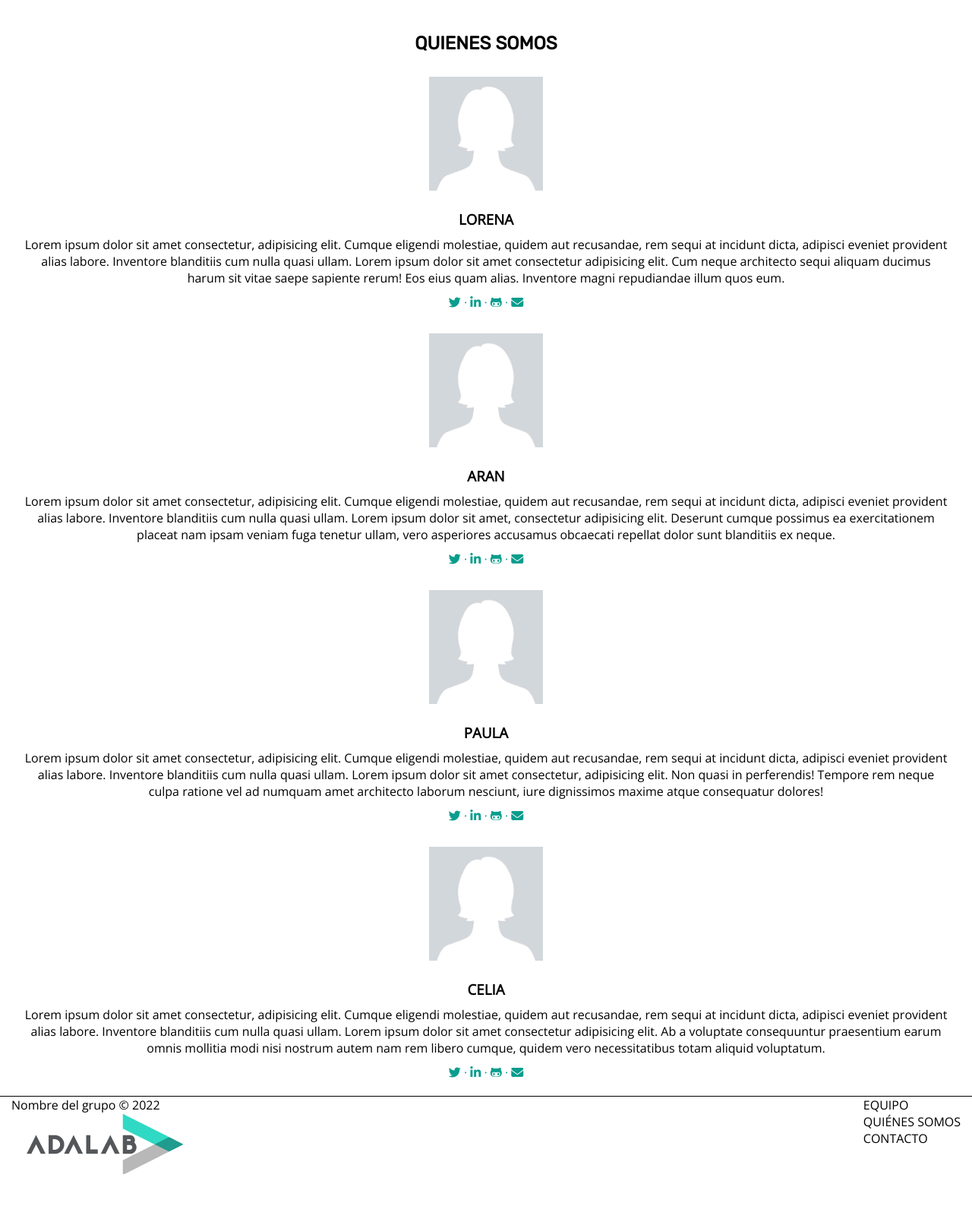
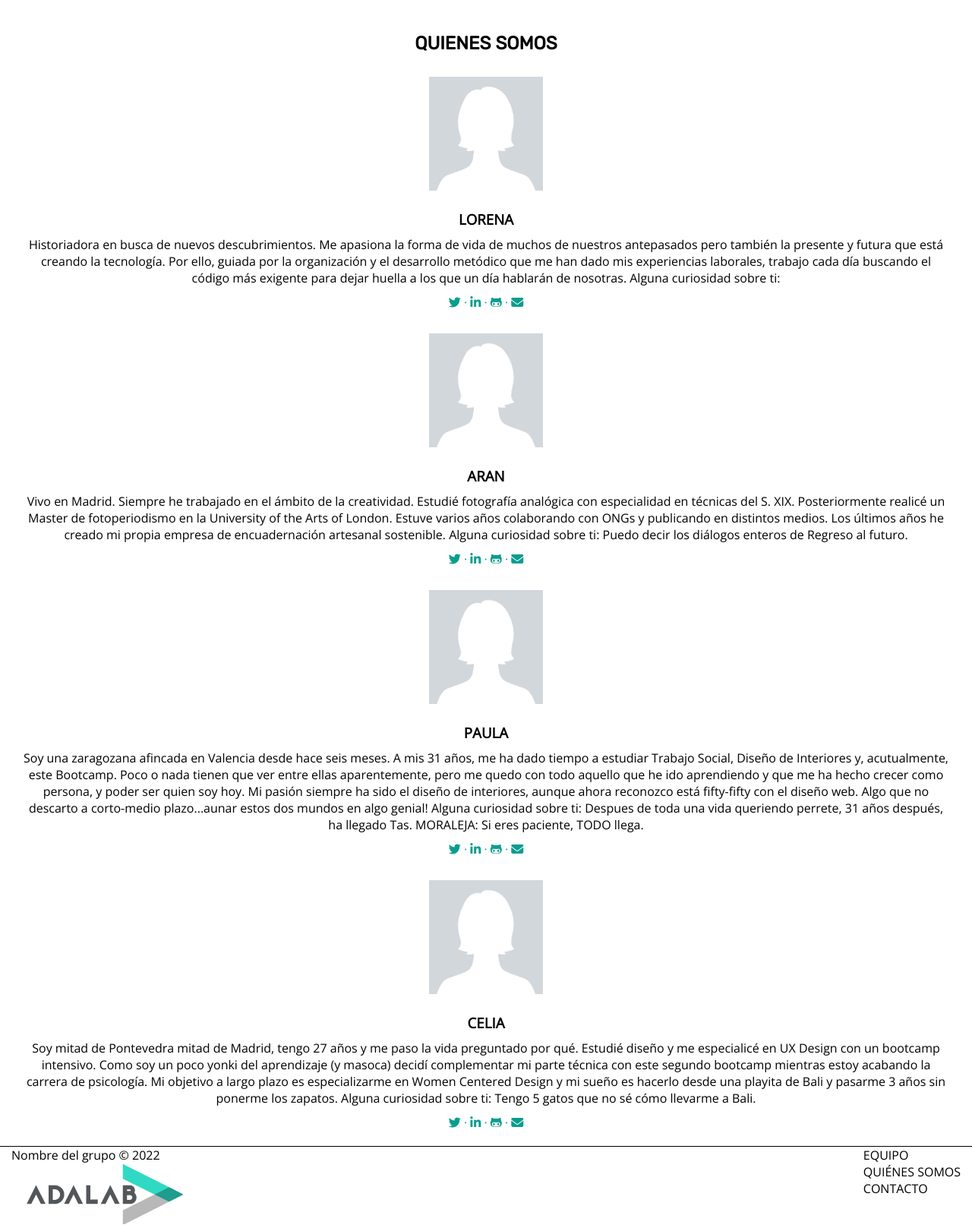
Before and after one commit to Adalab/Adalab-project-promo-p-module1-team-8, a plain HTML site: page index.html in a window 1280 px wide. Shown: the part 1864-3481 px from the top of the page at 76% size. Before the commit the page ends 3415 px from the top, so only its background shows below. Drawn offline with nearby package versions, Linux system fonts and the light colour scheme.

Commit message:
breve texto de cada una

```diff
--- a/index.html
+++ b/index.html
@@ -105,12 +105,8 @@
           <h3>LORENA</h3>
 
           <p class="main-padding-texto-2">
-            Lorem ipsum dolor sit amet consectetur, adipisicing elit. Cumque
-            eligendi molestiae, quidem aut recusandae, rem sequi at incidunt
-            dicta, adipisci eveniet provident alias labore. Inventore blanditiis
-            cum nulla quasi ullam.
-            Lorem ipsum dolor sit amet consectetur adipisicing elit. Cum neque architecto sequi aliquam ducimus harum sit vitae saepe sapiente rerum! Eos eius quam alias. Inventore magni repudiandae illum quos eum.
-          </p>
+            Historiadora en busca de nuevos descubrimientos. Me apasiona la forma de vida de muchos de nuestros antepasados pero también la presente y futura que está creando la tecnología. Por ello, guiada por la organización y el desarrollo metódico que me han dado mis experiencias laborales, trabajo cada día buscando el código más exigente para dejar huella a los que un día hablarán de nosotras.
+            Alguna curiosidad sobre ti:
           <nav> <div class="main-redes-sociales">
             <i class="fa-brands fa-twitter"></i> ·
             <i class="fa-brands fa-linkedin-in"></i> ·
@@ -129,11 +125,9 @@
           <h3>ARAN</h3>
 
           <p class="main-padding-texto-2">
-            Lorem ipsum dolor sit amet consectetur, adipisicing elit. Cumque
-            eligendi molestiae, quidem aut recusandae, rem sequi at incidunt
-            dicta, adipisci eveniet provident alias labore. Inventore blanditiis
-            cum nulla quasi ullam.
-            Lorem ipsum dolor sit amet, consectetur adipisicing elit. Deserunt cumque possimus ea exercitationem placeat nam ipsam veniam fuga tenetur ullam, vero asperiores accusamus obcaecati repellat dolor sunt blanditiis ex neque.
+            Vivo en Madrid. Siempre he trabajado en el ámbito de la creatividad. Estudié fotografía analógica con especialidad en técnicas del S. XIX. Posteriormente realicé un Master de fotoperiodismo en la University of the Arts of London. Estuve varios años colaborando con ONGs y publicando en distintos medios. Los últimos años he creado mi propia empresa de encuadernación artesanal sostenible.
+            Alguna curiosidad sobre ti: Puedo decir los diálogos enteros de Regreso al futuro.
+
           </p>
           <nav> <div class="main-redes-sociales">
             <i class="fa-brands fa-twitter"></i> ·
@@ -151,11 +145,9 @@
           <h3>PAULA</h3>
 
           <p class="main-padding-texto-2">
-            Lorem ipsum dolor sit amet consectetur, adipisicing elit. Cumque
-            eligendi molestiae, quidem aut recusandae, rem sequi at incidunt
-            dicta, adipisci eveniet provident alias labore. Inventore blanditiis
-            cum nulla quasi ullam.
-            Lorem ipsum dolor sit amet consectetur, adipisicing elit. Non quasi in perferendis! Tempore rem neque culpa ratione vel ad numquam amet architecto laborum nesciunt, iure dignissimos maxime atque consequatur dolores!
+            Soy una zaragozana afincada en Valencia desde hace seis meses. A mis 31 años, me ha dado tiempo a estudiar Trabajo Social, Diseño de Interiores y, acutualmente, este Bootcamp. Poco o nada tienen que ver entre ellas aparentemente, pero me quedo con todo aquello que he ido aprendiendo y que me ha hecho crecer como persona, y poder ser quien soy hoy.
+            Mi pasión siempre ha sido el diseño de interiores, aunque ahora reconozco está fifty-fifty con el diseño web. Algo que no descarto a corto-medio plazo...aunar estos dos mundos en algo genial!
+            Alguna curiosidad sobre ti: Despues de toda una vida queriendo perrete, 31 años después, ha llegado Tas. MORALEJA: Si eres paciente, TODO llega.
           </p>
           <nav> <div class="main-redes-sociales">
             <i class="fa-brands fa-twitter"></i> ·
@@ -173,11 +165,8 @@
           <h3>CELIA</h3>
 
           <p class="main-padding-texto-2">
-            Lorem ipsum dolor sit amet consectetur, adipisicing elit. Cumque
-            eligendi molestiae, quidem aut recusandae, rem sequi at incidunt
-            dicta, adipisci eveniet provident alias labore. Inventore blanditiis
-            cum nulla quasi ullam.
-            Lorem ipsum dolor sit amet consectetur adipisicing elit. Ab a voluptate consequuntur praesentium earum omnis mollitia modi nisi nostrum autem nam rem libero cumque, quidem vero necessitatibus totam aliquid voluptatum.
+            Soy mitad de Pontevedra mitad de Madrid, tengo 27 años y me paso la vida preguntado por qué. Estudié diseño y me especialicé en UX Design con un bootcamp intensivo. Como soy un poco yonki del aprendizaje (y masoca) decidí complementar mi parte técnica con este segundo bootcamp mientras estoy acabando la carrera de psicología. Mi objetivo a largo plazo es especializarme en Women Centered Design y mi sueño es hacerlo desde una playita de Bali y pasarme 3 años sin ponerme los zapatos.
+            Alguna curiosidad sobre ti: Tengo 5 gatos que no sé cómo llevarme a Bali.
           </p>
           <nav> <div class="main-redes-sociales">
             <i class="fa-brands fa-twitter"></i> ·
```
